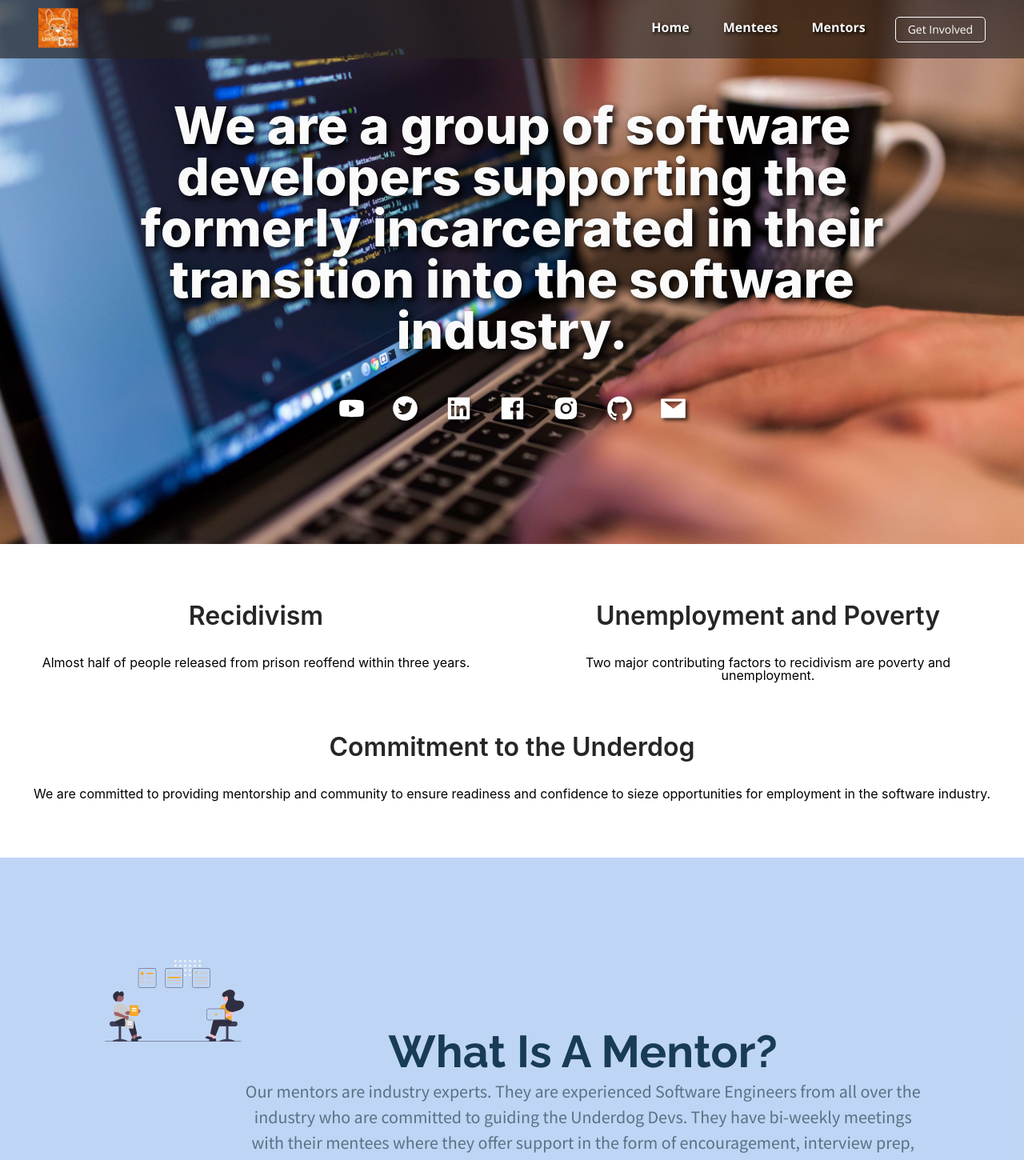
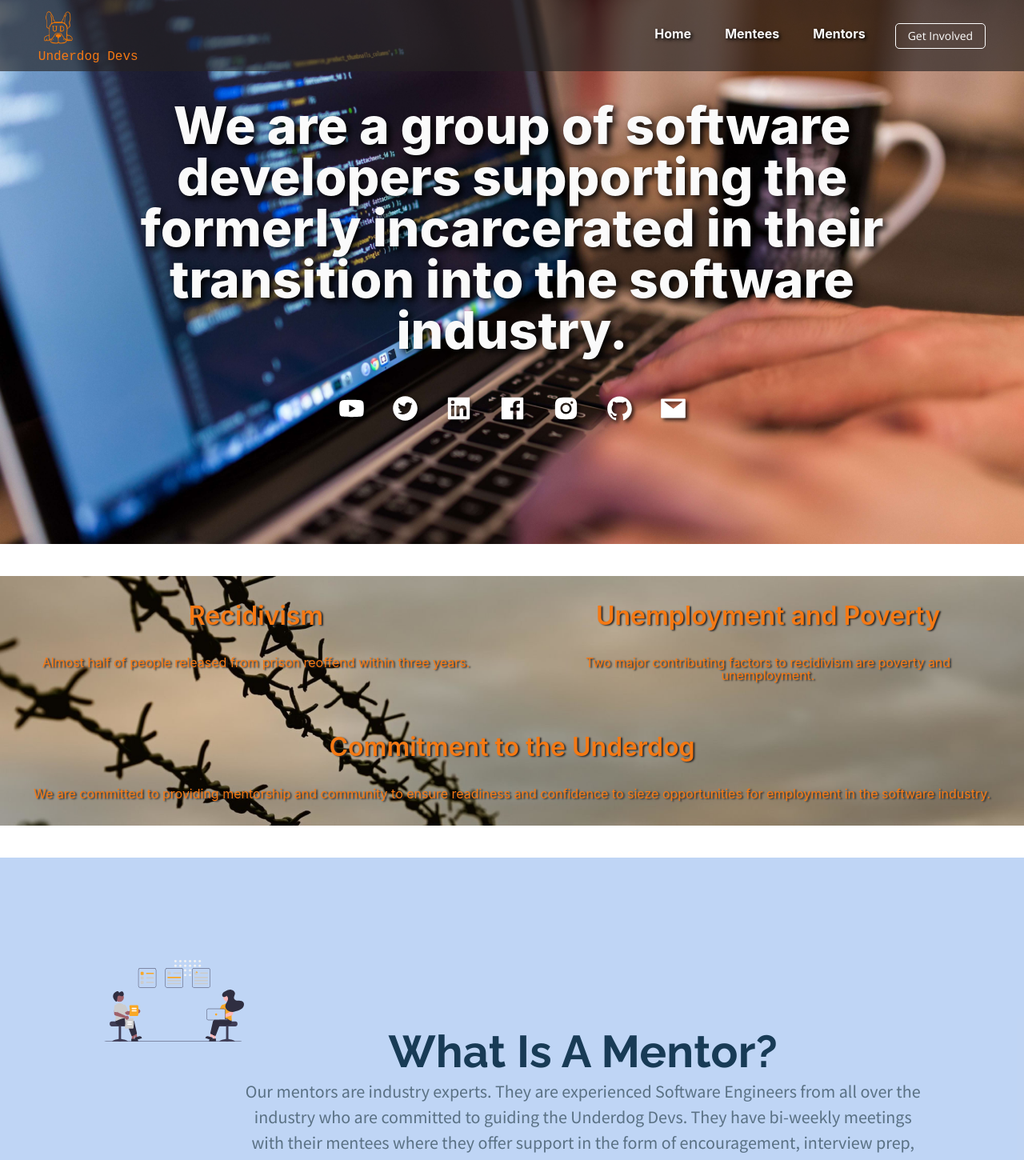
Before and after one commit to Underdog-Devs/website, a React (Create React App) app: page / in a window 1280 px wide. Shown: the top 1450 px of the page at 80% size. Built offline with nearby package versions, Linux system fonts and the light colour scheme; a web font is replaced by a local one.

Commit message:
experimenting with stuff

```diff
--- a/src/CSS/LandingPage.module.css
+++ b/src/CSS/LandingPage.module.css
@@ -4,7 +4,4 @@
 }
 
 @media screen and (max-width: 480px) {
-  .landingPage {
-    margin-top: 15vw;
-  }
 }
--- a/src/CSS/NavBar.module.css
+++ b/src/CSS/NavBar.module.css
@@ -27,9 +27,15 @@
   cursor: pointer;
   font-weight: bold;
   font-size: 1rem;
-  font-family: 'Railway', 'Open Sans', sans-serif;
+  font-family: 'Railway', -apple-system, BlinkMacSystemFont, 'Segoe UI', Roboto,
+    Oxygen, Ubuntu, Cantarell, 'Open Sans', 'Helvetica Neue', sans-serif;
   text-shadow: 2px 2px 4px #000;
   padding: 5px;
+}
+.logoText {
+  color: var(--orange);
+  font-family: monospace, -apple-system, BlinkMacSystemFont, 'Segoe UI', Roboto,
+    Oxygen, Ubuntu, Cantarell, 'Open Sans', 'Helvetica Neue', sans-serif;
 }
 
 .linkItem:hover {
--- a/src/CSS/Stats.module.css
+++ b/src/CSS/Stats.module.css
@@ -4,16 +4,23 @@
   justify-content: center;
   font-family: 'Railway', -apple-system, BlinkMacSystemFont, 'Segoe UI', Roboto,
     Oxygen, Ubuntu, Cantarell, 'Open Sans', 'Helvetica Neue', sans-serif;
+  background-image: url('../Assets/looking_thru_wire.jpg');
+  background-size: cover;
+  background-origin: inherit;
+  background-repeat: no-repeat;
 
   width: 100vw;
-  color: #000;
+  color: rgb(245, 121, 20);
+  text-shadow: 2px 1px 2px rgb(43, 41, 41);
   background-color: #fff;
 }
 .statsContainer h2 {
   line-height: 2.25rem;
   margin: 2rem 2rem;
   font-size: 2rem;
+  color: rgb(245, 121, 20);
   font-weight: 600;
+  text-shadow: 2px 1px 2px rgb(43, 41, 41);
 }
 .statsContainer p {
   margin: 2rem 2rem;
--- a/src/CSS/WhatIsAMentor.module.css
+++ b/src/CSS/WhatIsAMentor.module.css
@@ -4,7 +4,7 @@
   display: flex;
   flex-direction: row-reverse;
   justify-content: center;
-  width: 100%;
+  width: 100vw;
   margin: 0 auto;
   text-align: center;
   background: rgba(45, 117, 220, 0.3);
--- a/src/Components/NavBar.js
+++ b/src/Components/NavBar.js
@@ -1,6 +1,6 @@
 import React from 'react';
 import { Button, Col, Row } from 'antd';
-import logo from '../Assets/UDD_logo.svg';
+import logo from '../Assets/UD_Logo.webp';
 import styles from '../CSS/NavBar.module.css';
 import { MenuOutlined } from '@ant-design/icons';
 
@@ -18,6 +18,7 @@ const NavBar = () => {
     <Row className={styles.navContainer} align={'middle'}>
       <Col className={styles.logoContainer} align={'start'}>
         <img src={logo} alt={'logo'} className={styles.logo} />
+        <p className={styles.logoText}>Underdog Devs</p>
       </Col>
       <Col className={styles.linksContainer}>
         <Row className={styles.linksRow} justify={'end'} align={'center'}>
```
Also changed, not shown: src/Assets/UD_Logo.webp (added).
